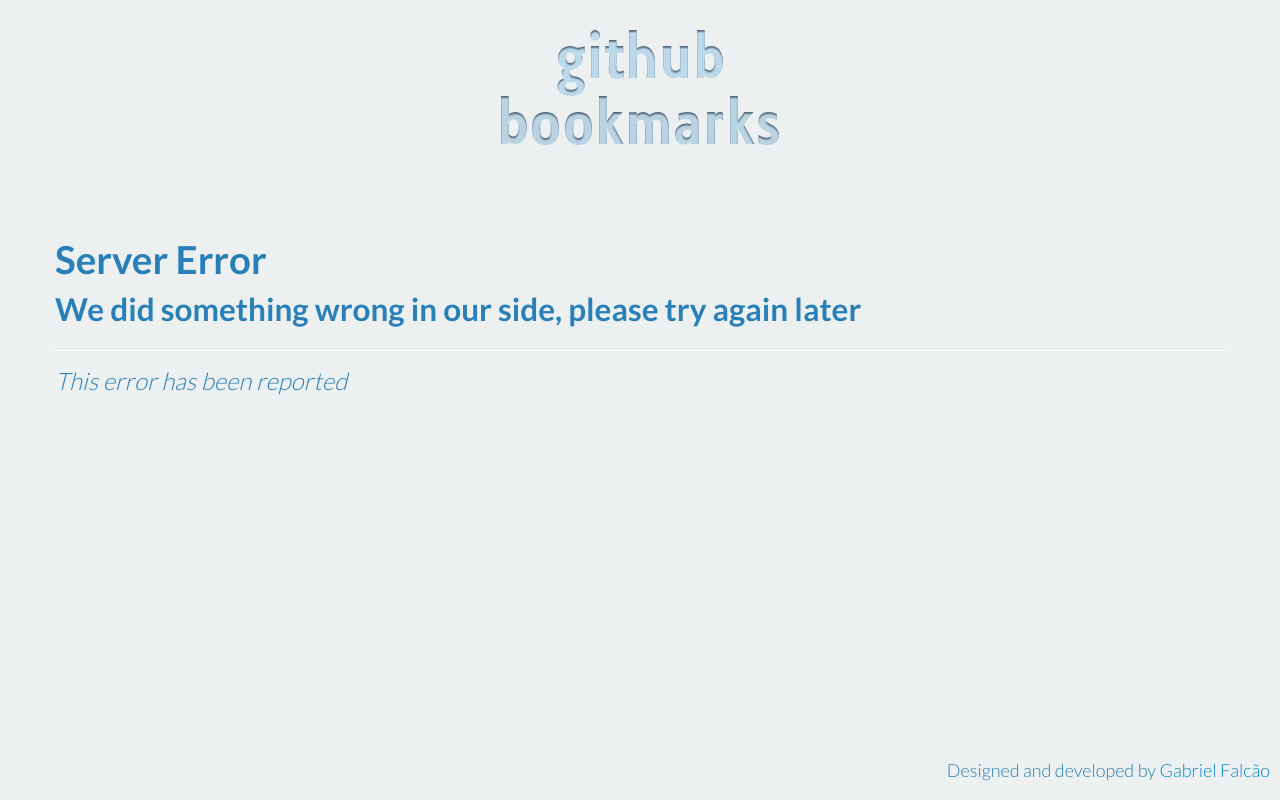
After one commit to gabrielfalcao/octomarks.io, a Flask app: template gbookmarks/templates/500.html in a window 1280 px wide. The commit adds this page. Run offline with Flask 2, Linux system fonts and the light colour scheme; the template is opened without the code that fills it, so the values that code supplies are empty.

Commit message:
nice error handler

```diff
--- a/gbookmarks/app.py
+++ b/gbookmarks/app.py
@@ -3,7 +3,7 @@
 import os
 import sys
 
-from flask import Flask
+from flask import Flask, render_template
 from flask.ext.script import Manager
 from flask.ext.sqlalchemy import SQLAlchemy
 
@@ -46,8 +46,13 @@ class App(object):
 
         # Setting logging
 
-        for logger in [self.web.logger, getLogger('sqlalchemy')]:
+        for logger in [self.web.logger, getLogger('sqlalchemy'), getLogger('gbookmarks.models')]:
             logger.addHandler(StreamHandler(sys.stderr))
+
+        @self.web.errorhandler(500)
+        def internal_error(exception):
+            self.web.logger.exception(exception)
+            return render_template('500.html'), 500
 
     @classmethod
     def from_env(cls):
--- /dev/null
+++ b/gbookmarks/templates/500.html
@@ -0,0 +1,21 @@
+{% extends "base.html" %}
+
+{% block user %}
+{% endblock %}
+
+{% block body %}
+<div class="container">
+  {% include "logo.html" %}
+  <div class="row-fluid">
+    <div class="span12">
+      <h1>Server Error</h1>
+      <h2>We did something wrong in our side, please try again later</h2>
+      <hr />
+
+      <p>
+        <em>This error has been reported</em>
+      </p>
+    </div>
+  </div>
+</div>
+{% endblock %}
--- a/gbookmarks/templates/base.html
+++ b/gbookmarks/templates/base.html
@@ -21,6 +21,7 @@
   </head>
 
   <body>
+    {% block user %}
     {% if user %}
     <div id="profile-menu">
       <a href="{{ full_url_for(".bookmarks", username=user.username) }}">
@@ -31,6 +32,7 @@
       </a>
     </div>
     {% endif %}
+    {% endblock %}
     {% block body %}{% endblock %}
 
     <footer class="footer">
```
